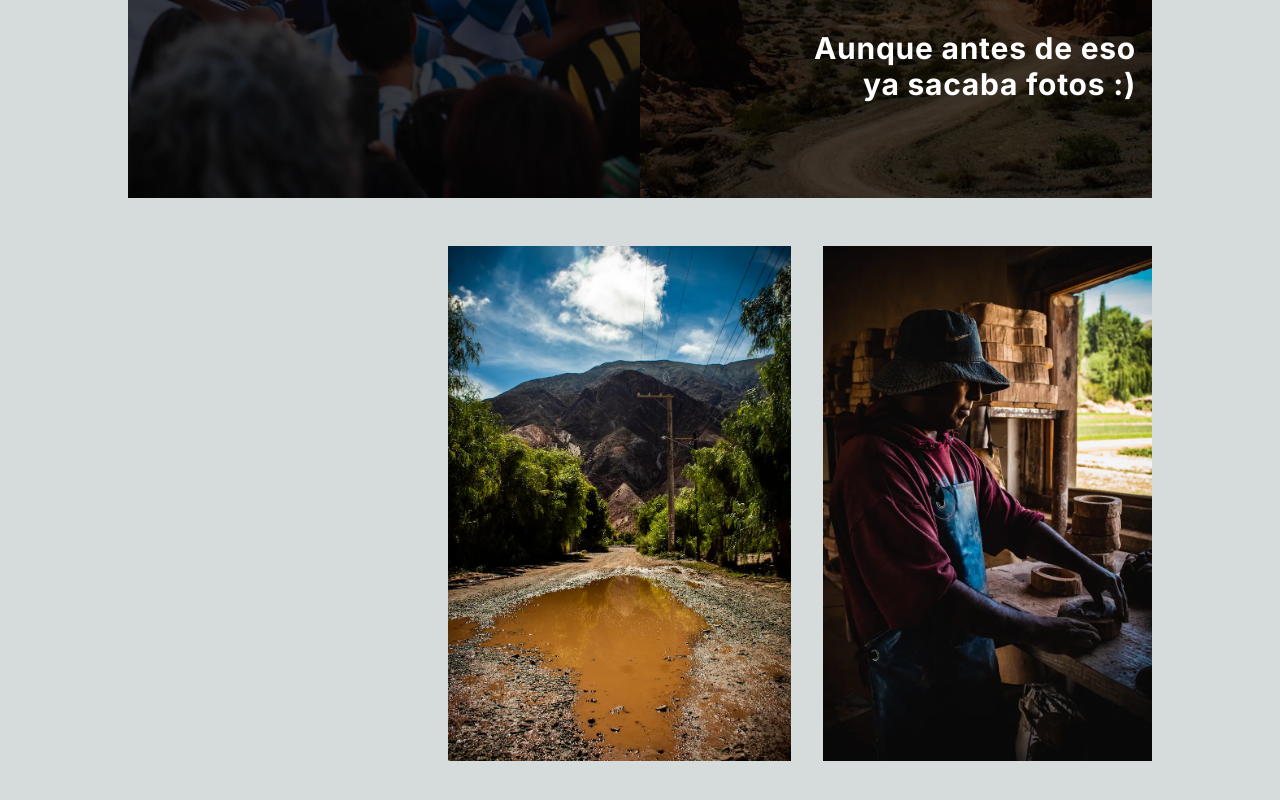
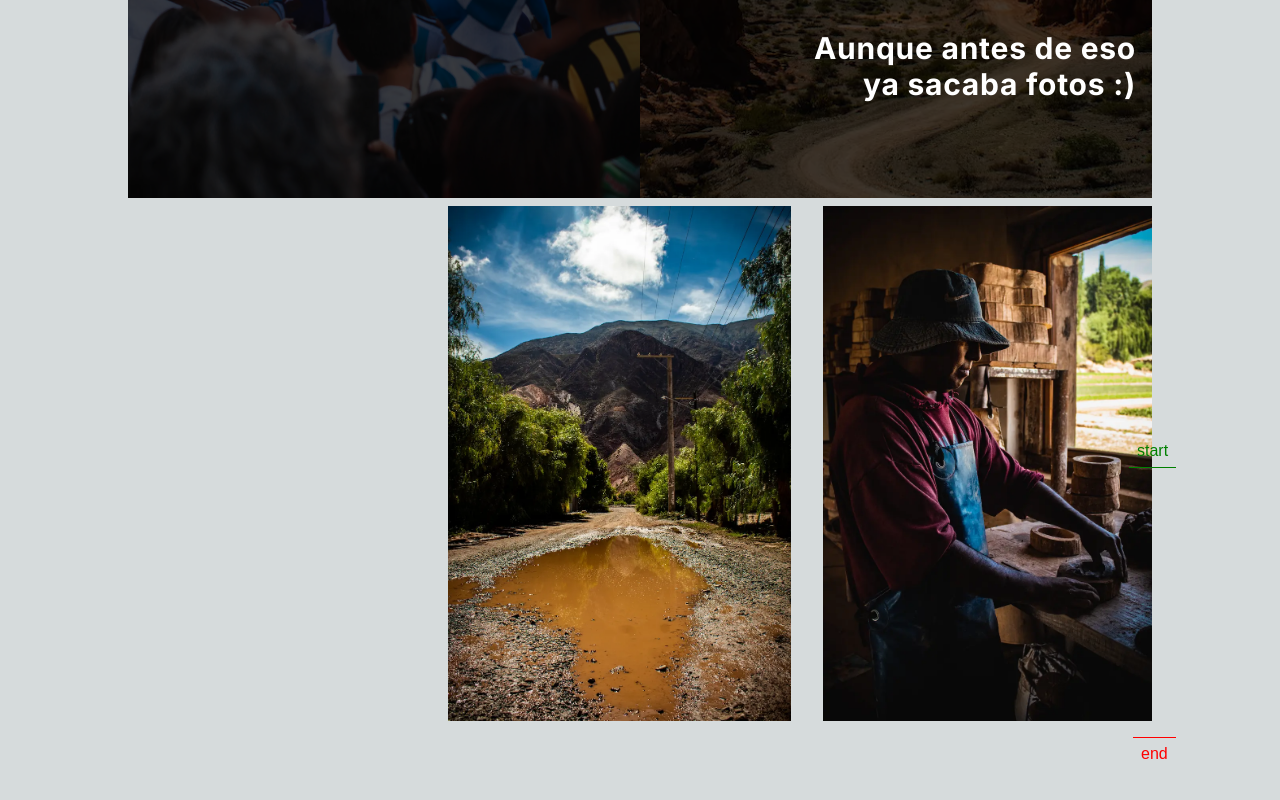
Before and after one commit to MatiasPViecho/1000lumens, a Next.js app: page / in a window 1280 px wide. Shown: the part 590-1390 px from the top of the page. Built offline with nearby package versions, Linux system fonts and the light colour scheme.

Commit message:
feat: add gsap animation for home page photos

```diff
--- a/app/page.tsx
+++ b/app/page.tsx
@@ -5,7 +5,7 @@ import { Middle } from "@/components/home/Middle";
 
 export default function Home() {
   return (
-    <main className="lg:max-w-5xl lg:mx-auto lg:pt-16">
+    <main className="lg:max-w-5xl lg:mx-auto lg:pt-16 overflow-hidden">
       <div className="lg:flex" tabIndex={3}>
         <div className="lg:flex-1 lg:*:max-h-[724px]" tabIndex={4}>
           <Intro />
--- a/components/home/FavoriteSection.tsx
+++ b/components/home/FavoriteSection.tsx
@@ -1,10 +1,37 @@
+"use client";
 import Link from "next/link";
+import { useRef } from "react";
+import { useGSAP } from "@gsap/react";
+import gsap from "gsap";
+import { ScrollTrigger } from "gsap/dist/ScrollTrigger";
 
 export const FavoriteSection = () => {
+  const ref = useRef(null);
+  gsap.registerPlugin(ScrollTrigger);
+
+  useGSAP(() => {
+    if (typeof ref.current === "undefined") return;
+
+    gsap.to(ref.current, {
+      scrollTrigger: {
+        toggleActions: "play restart pause pause",
+        start: "center 60%",
+        markers: true,
+        trigger: ref.current,
+        scrub: 1.5,
+        pin: true,
+      },
+      x: () => -(innerWidth * 4),
+      opacity: 1,
+      duration: 1,
+    });
+  });
   return (
     <>
-      <div className="py-4 lg:pt-6"></div>
-      <ul className="flex w-full gap-8 overflow-x-scroll px-4 sm:px-8 md:px-40 lg:px-80 py-2 pb-4 snap-x no-scrollbar">
+      <ul
+        ref={ref}
+        className="gsap-container translate-x-[96] flex flex-nowrap w-[full] gap-8 px-4 sm:px-8 md:px-40 lg:px-80 py-2 pb-4 no-scrollbar"
+      >
         <li
           className="flex-none pointer-events-none max-h-[515px] snap-center"
           tabIndex={9}
```
Also changed, not shown: package.json (+6 -5 lines), 1 other file (tests, documents, lock files or other folders).
